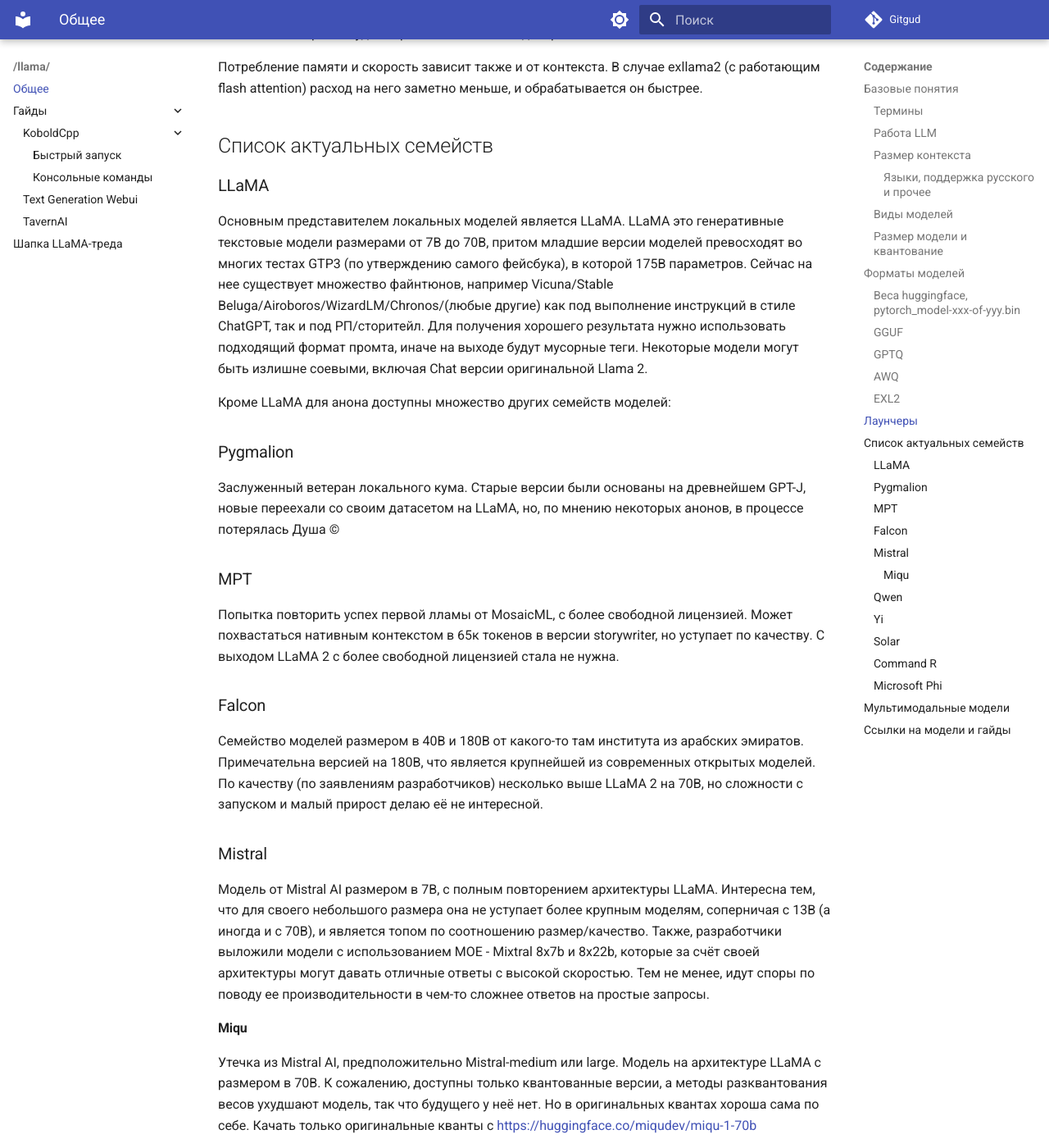
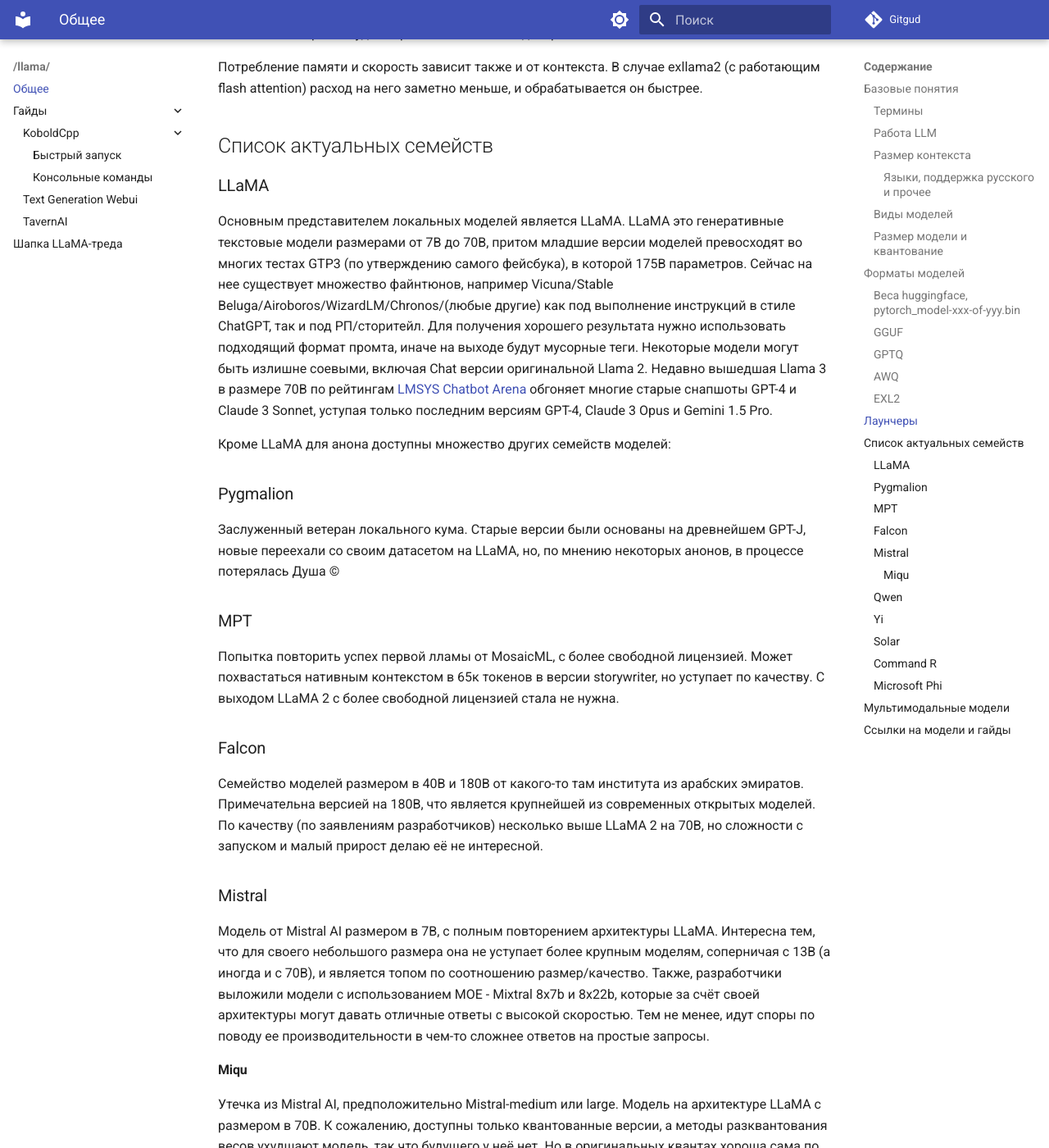
Before and after one commit to 2ch-ai/wiki, an MkDocs documentation site: the page built from docs/llama/index.md, in a window 1280 px wide and 1400 px high, scrolled down 9714 px. Shown: the whole window at 82% size. Built offline with MkDocs 1.6.1 and Material for MkDocs 9.7.7, drawn with Linux system fonts in a browser that asks for light colours; some of the changed text lies outside the part shown.

Commit message:
Update file index.md

```diff
--- a/docs/llama/index.md
+++ b/docs/llama/index.md
@@ -184,7 +184,7 @@
 
 ### LLaMA
 
-Основным представителем локальных моделей является LLaMA. LLaMA это генеративные текстовые модели размерами от 7B до 70B, притом младшие версии моделей превосходят во многих тестах GTP3 (по утверждению самого фейсбука), в которой 175B параметров. Сейчас на нее существует множество файнтюнов, например Vicuna/Stable Beluga/Airoboros/WizardLM/Chronos/(любые другие) как под выполнение инструкций в стиле ChatGPT, так и под РП/сторитейл. Для получения хорошего результата нужно использовать подходящий формат промта, иначе на выходе будут мусорные теги. Некоторые модели могут быть излишне соевыми, включая Chat версии оригинальной Llama 2.
+Основным представителем локальных моделей является LLaMA. LLaMA это генеративные текстовые модели размерами от 7B до 70B, притом младшие версии моделей превосходят во многих тестах GTP3 (по утверждению самого фейсбука), в которой 175B параметров. Сейчас на нее существует множество файнтюнов, например Vicuna/Stable Beluga/Airoboros/WizardLM/Chronos/(любые другие) как под выполнение инструкций в стиле ChatGPT, так и под РП/сторитейл. Для получения хорошего результата нужно использовать подходящий формат промта, иначе на выходе будут мусорные теги. Некоторые модели могут быть излишне соевыми, включая Chat версии оригинальной Llama 2. Недавно вышедшая Llama 3 в размере 70B по рейтингам [LMSYS Chatbot Arena](https://chat.lmsys.org/?leaderboard) обгоняет многие старые снапшоты GPT-4 и Claude 3 Sonnet, уступая только последним версиям GPT-4, Claude 3 Opus и Gemini 1.5 Pro.
 
 Кроме LLaMA для анона доступны множество других семейств моделей:
 
@@ -214,7 +214,7 @@
 
 ### Yi
 
-Неплохая китайская модель на 34B, способная занять разрыв после невыхода LLaMA соответствующего размера.
+Семейство китайских моделей на 1,5, 6, 9 и 34B (с версии 1.5). Самый интересный размер тут 34B, так как способен занять разрыв между 8 и 70B у Llama 3.
 
 ### Solar
 
```
Also changed, not shown: other parts of docs/llama/index.md (+1 -1 lines).
